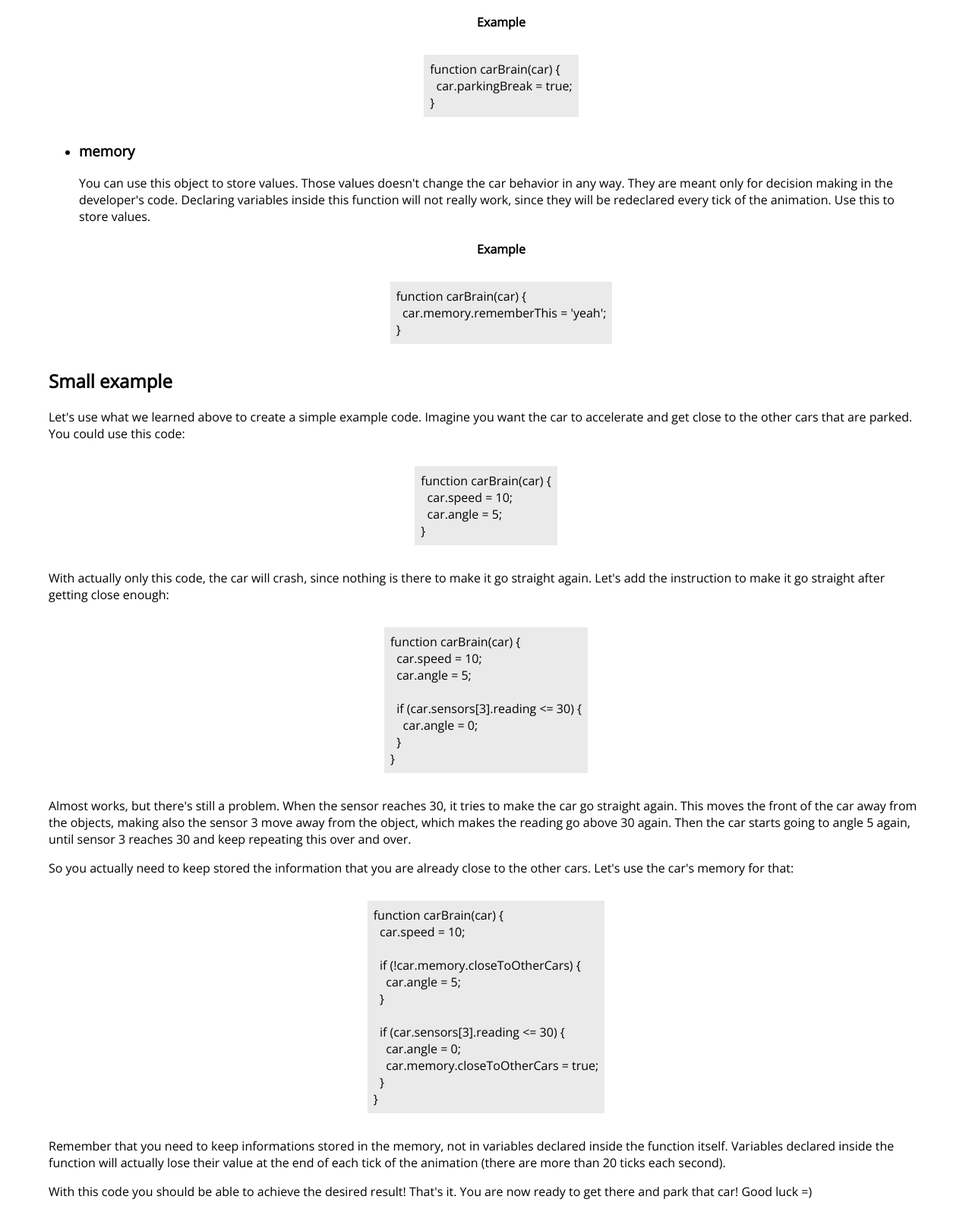
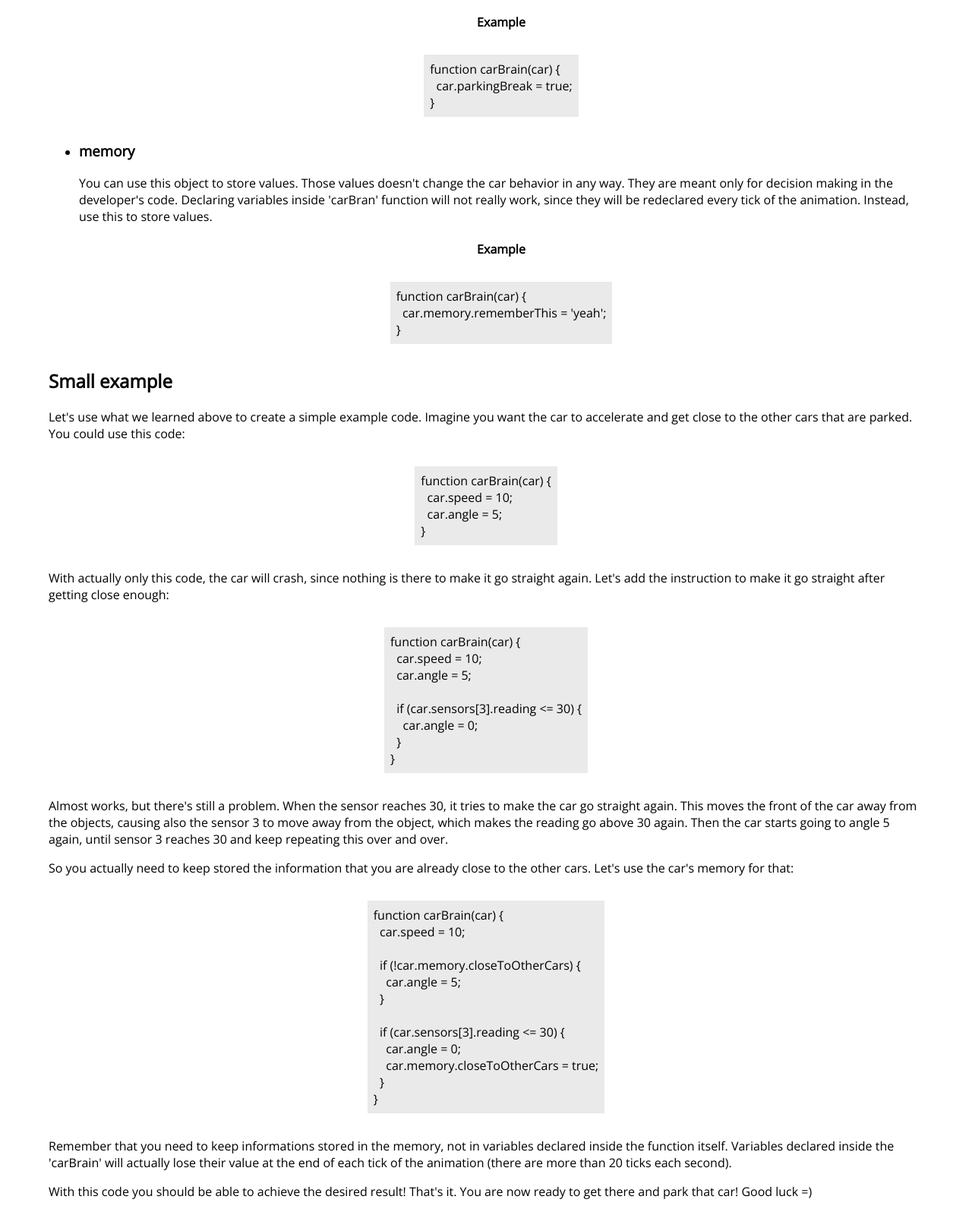
Before and after one commit to mauricioaraldi/parkit, a website: page src/documentation.html in a window 1280 px wide. Shown: the part 1776-3372 px from the top of the page at 76% size. Drawn offline with nearby package versions, Linux system fonts and the light colour scheme.

Commit message:
Improved documentation

```diff
--- a/src/documentation.html
+++ b/src/documentation.html
@@ -76,7 +76,7 @@
 
         <li>
           <h3>sensors</h3>
-          <p>Represents the sensors of the car, which detect objects close to the car. These values cannot be setted, only read. The value of the sensor will be according to the proximity of other objects. If no other objects are in range, the value will be kept at the sensor's maximum range. Different cars might have different sensors range. Value 0 means an object has touched the car (and you lost). Use the property 'reading' from the sensor to get it's current value. To make sensors be drawed in the animation (so that you can see where the sensor is in the car), you can highlight sensors by clicking their number in the interface (will be show only while the animation is playing).</p>
+          <p>Represents the sensors of the car, which detect objects close to the car. These values cannot be setted, only read. The value of the sensor will be according to the proximity of other objects. If no other objects are in range, the value will be kept at the sensor's maximum range. Different cars might have different sensors range. Value 0 means an object has touched the car (and you lost). Use the property 'reading' from the sensor to get it's current value. To draw the sensors in the animation (so that you can see where the sensor is in the car), you can highlight sensors by clicking their number in the interface (will be show only while the animation is playing).</p>
 
           <h4>Example</h4>
           <div class="code">
@@ -102,7 +102,7 @@
 
         <li>
           <h3>memory</h3>
-          <p>You can use this object to store values. Those values doesn't change the car behavior in any way. They are meant only for decision making in the developer's code. Declaring variables inside this function will not really work, since they will be redeclared every tick of the animation. Use this to store values.</p>
+          <p>You can use this object to store values. Those values doesn't change the car behavior in any way. They are meant only for decision making in the developer's code. Declaring variables inside 'carBran' function will not really work, since they will be redeclared every tick of the animation. Instead, use this to store values.</p>
 
           <h4>Example</h4>
           <div class="code">
@@ -132,7 +132,7 @@
   }
 }</p>
       </div>
-      <p>Almost works, but there's still a problem. When the sensor reaches 30, it tries to make the car go straight again. This moves the front of the car away from the objects, making also the sensor 3 move away from the object, which makes the reading go above 30 again. Then the car starts going to angle 5 again, until sensor 3 reaches 30 and keep repeating this over and over.</p>
+      <p>Almost works, but there's still a problem. When the sensor reaches 30, it tries to make the car go straight again. This moves the front of the car away from the objects, causing also the sensor 3 to move away from the object, which makes the reading go above 30 again. Then the car starts going to angle 5 again, until sensor 3 reaches 30 and keep repeating this over and over.</p>
       <p>So you actually need to keep stored the information that you are already close to the other cars. Let's use the car's memory for that:</p>
       <div class="code">
         <p>function carBrain(car) {
@@ -148,7 +148,7 @@
   }
 }</p>
       </div>
-      <p>Remember that you need to keep informations stored in the memory, not in variables declared inside the function itself. Variables declared inside the function will actually lose their value at the end of each tick of the animation (there are more than 20 ticks each second).</p>
+      <p>Remember that you need to keep informations stored in the memory, not in variables declared inside the function itself. Variables declared inside the 'carBrain' will actually lose their value at the end of each tick of the animation (there are more than 20 ticks each second).</p>
       <p>With this code you should be able to achieve the desired result! That's it. You are now ready to get there and park that car! Good luck =)</p>
     </main>
   </body>
```
